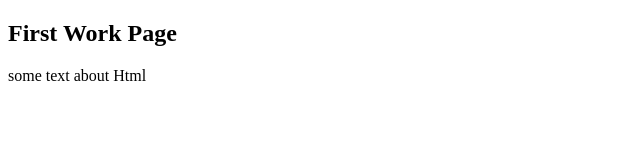
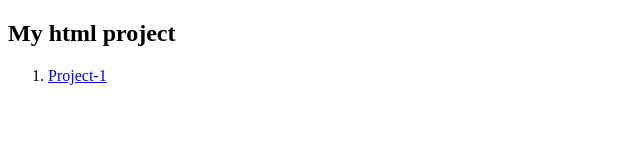
Before and after one commit to chjunaid123/Html, a plain HTML site: page index.html in a window 1280 px wide. Shown: the whole page, without its empty margins (0-640 px from the left). Drawn offline with Linux system fonts and the light colour scheme.

Commit message:
Error rectfy in dep file

```diff
--- a/index.html
+++ b/index.html
@@ -6,7 +6,9 @@
     <title>Web link Page</title>
 </head>
 <body>
-<h2>First Work Page</h2>
-<p>some text about Html</p>
+<h2>My html project</h2>
+<ol>
+    <li><a href="Project-1.html">Project-1</a></li>
+</ol>
 </body>
 </html>
```
Also changed, not shown: Project-1.html (renamed from project.html, +3 -5 lines).
